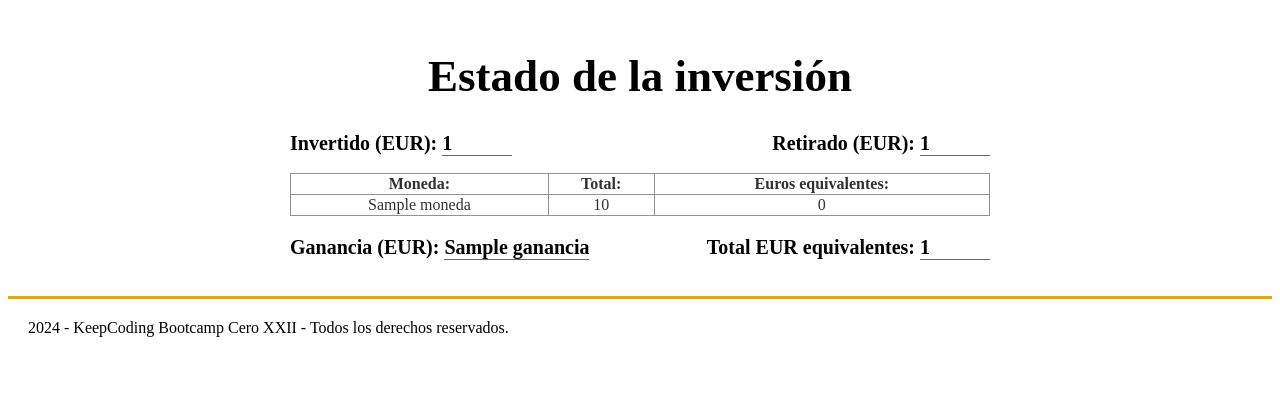
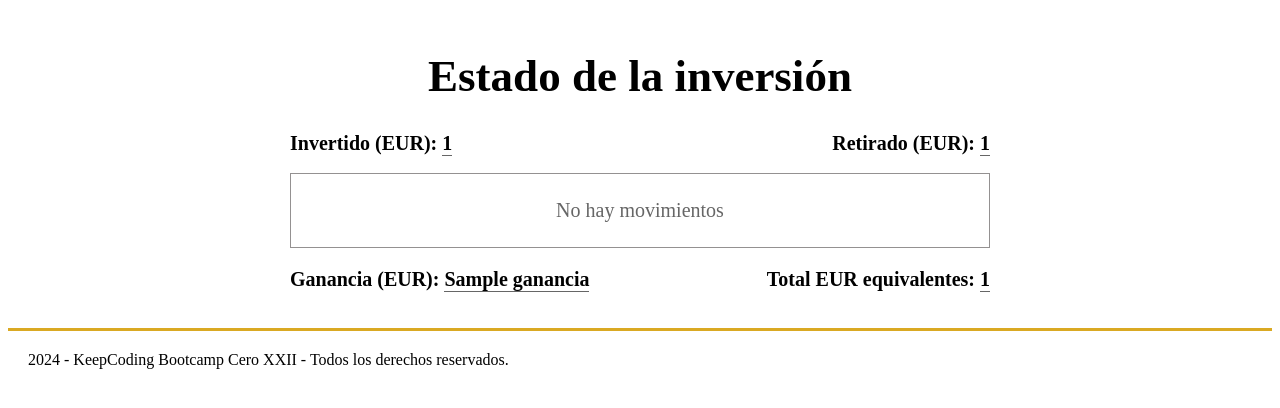
Before and after one commit to claudiadevis/Proyecto_Simulador_Cryptos, a Flask app: template cryptos/templates/status.html in a window 1280 px wide. Shown: the part 113-521 px from the top of the page. Run offline with Flask 3, Linux system fonts and the light colour scheme; the template is opened without the code that fills it: most values are stand-ins (such as "Sample title", 1, 10 or a date in 2020); parts of the project's set-up code (start-up, migrations or seed data) failed here and were passed over.

Commit message:
mostrado correctamente status cuando no hay movimientos

```diff
--- a/cryptos/static/css/styles.css
+++ b/cryptos/static/css/styles.css
@@ -76,6 +76,7 @@ th {
   text-align: center;
   padding: 25px;
   color: var(--neutral-60);
+  font-size: 20px;
 }
 
 .tabla .error {
@@ -142,7 +143,7 @@ th {
 .linea_borde {
   display: inline-block;
   border-bottom: solid 1px #666666;
-  min-width: 70px
+  min-width: 10px
 }
 
 .error_derecha {
--- a/cryptos/templates/inicio.html
+++ b/cryptos/templates/inicio.html
@@ -49,7 +49,7 @@
     {% endfor %}
     {% else %}
     <tr class="fila">
-        <td class="lista-vacia" colspan="6">No hay movimientos</td>
+        <td class="lista-vacia" colspan="7">No hay movimientos</td>
     </tr>
     {% endif %}
 </table>
--- a/cryptos/templates/status.html
+++ b/cryptos/templates/status.html
@@ -12,6 +12,7 @@
 </h2>
 
 <table class='paper tabla'>
+    {% if resultado %}
     <tr class="fila">
         <th>Moneda:</th>
         <th>Total:</th>
@@ -26,6 +27,11 @@
     </tr>
     {% endif %}
     {% endfor %}
+    {% else %}
+    <tr class="fila">
+        <td class="lista-vacia" colspan="3">No hay movimientos</td>
+    </tr>
+    {% endif %}
 </table>
 
 <h2 class="linea">
--- a/cryptos/views.py
+++ b/cryptos/views.py
@@ -77,15 +77,20 @@ def compra():
 @app.route('/status')
 def estado():
     cartera = Cartera()
-    cartera.consulta_sql()
-    total_euros_from = round(cartera.obtener_euros_invertidos(), 2)
-    total_euros_to = round(cartera.obtener_euros_venta(), 2)
-    # print(total_euros)
+    consulta = cartera.consulta_sql()
+    if consulta:
+        total_euros_from = round(cartera.obtener_euros_invertidos(), 2)
+        total_euros_to = round(cartera.obtener_euros_venta(), 2)
+        # print(total_euros)
 
-    totales_monedas = cartera.obtener_totales_monedas()
-    eur_equiv = cartera.obtener_equivalentes()
-    total_eur_equiv = cartera.calcular_total_euros_equiv()
+        totales_monedas = cartera.obtener_totales_monedas()
+        eur_equiv = cartera.obtener_equivalentes()
+        total_eur_equiv = cartera.calcular_total_euros_equiv()
 
-    ganancia = round(total_eur_equiv + total_euros_to - total_euros_from, 2)
+        ganancia = round(total_eur_equiv + total_euros_to -
+                         total_euros_from, 2)
 
-    return render_template('status.html', totales_monedas=totales_monedas, total_euros_from=total_euros_from, total_euros_to=total_euros_to, eur_equiv=eur_equiv, total_eur_equiv=total_eur_equiv, ganancia=ganancia)
+        return render_template('status.html', resultado=True, totales_monedas=totales_monedas, total_euros_from=total_euros_from, total_euros_to=total_euros_to, eur_equiv=eur_equiv, total_eur_equiv=total_eur_equiv, ganancia=ganancia)
+
+    else:
+        return render_template('status.html', resultado=False, total_euros_from=0, total_euros_to=0, total_eur_equiv=0, ganancia=0)
```
Also changed, not shown: cryptos/exchange.py (deleted, +0 -25 lines), cryptos/models.py (+33 -29 lines), cryptos/data/cryptos.db.
